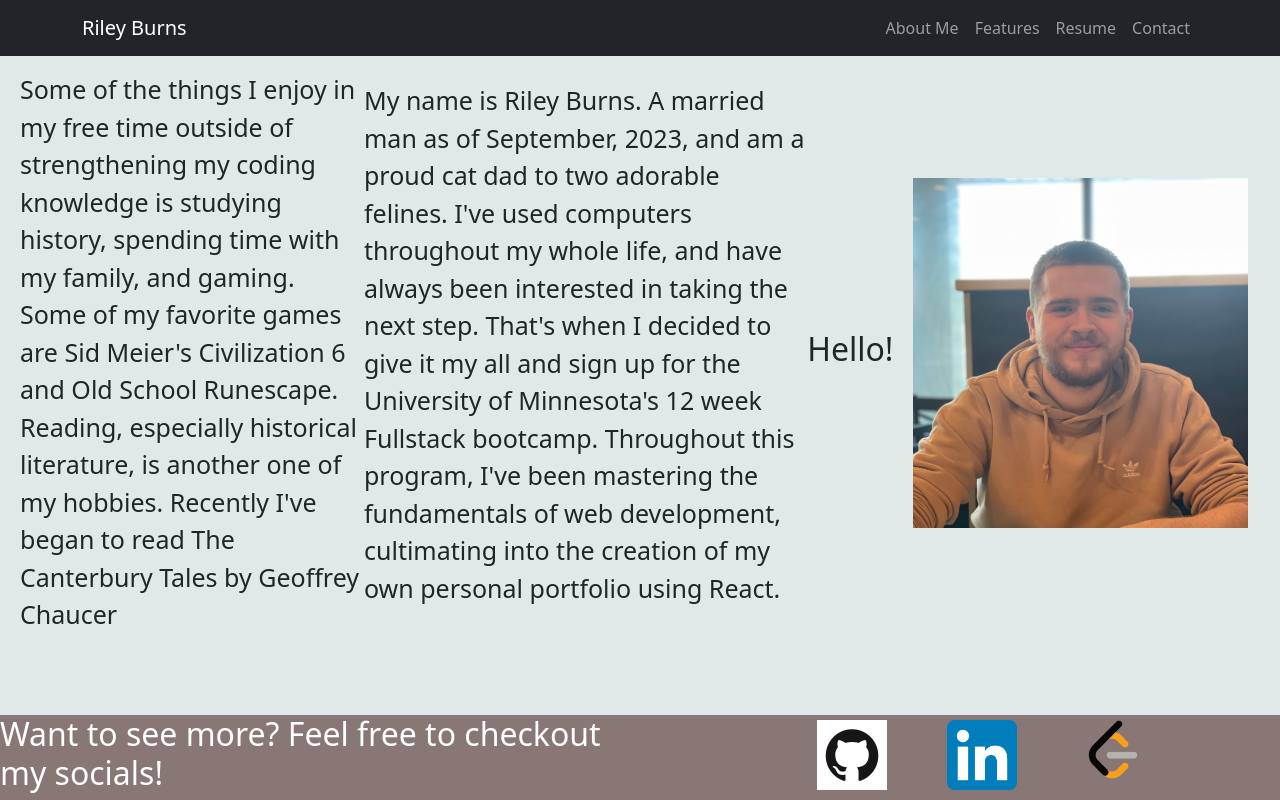
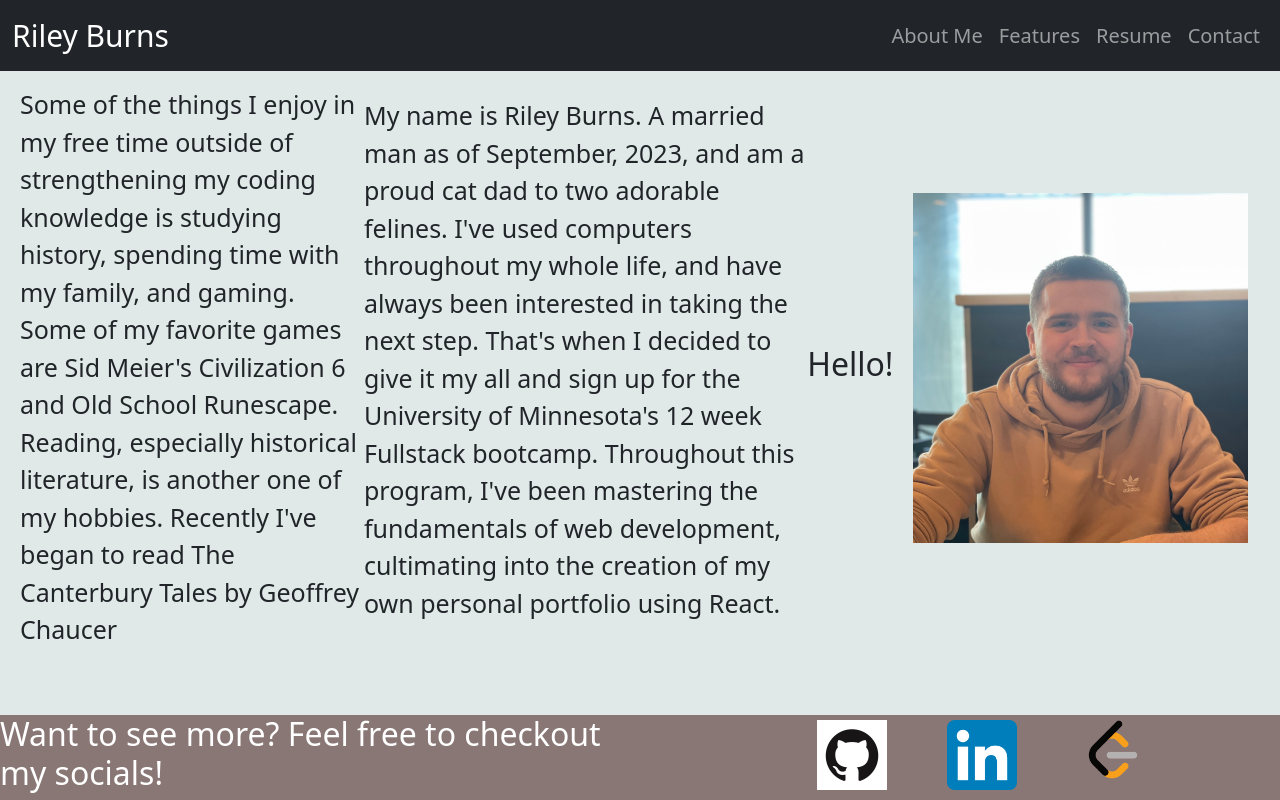
Before and after one commit to RB2277/my-portfolio, a React (Vite) app: page / in a window 1280 px wide. Built offline with nearby package versions, Linux system fonts and the light colour scheme.

Commit message:
finished styling for responsive navbar

```diff
--- a/src/App.css
+++ b/src/App.css
@@ -1,8 +1,3 @@
-header {
-  background-color: #897775;
-  color: white;
-  width: 100%;
-}
 
 #personalPic {
   height: 350px;
--- a/src/App.jsx
+++ b/src/App.jsx
@@ -8,7 +8,6 @@ import Footer from './components/Footer';
 
 import { BrowserRouter, Routes, Route } from "react-router-dom"
 import "/node_modules/bootstrap/dist/css/bootstrap.min.css";
-
 
 function App() {
 
--- a/src/components/Header.jsx
+++ b/src/components/Header.jsx
@@ -2,14 +2,15 @@ import Container from 'react-bootstrap/Container';
 import Nav from 'react-bootstrap/Nav';
 import Navbar from 'react-bootstrap/Navbar';
 import Navigation from "./Navigation";
+import styles from "../styles/Header.module.css"
 
 
 function Header() {
   return (
     <header>
   <Navbar expand="md" bg="dark" variant='dark'>
-        <Container>
-          <Navbar.Brand href="#about">Riley Burns</Navbar.Brand>
+        <Container fluid className={styles.header}>
+          <Navbar.Brand className={styles.name}>Riley Burns</Navbar.Brand>
           <Navbar.Toggle aria-controls="responsive-navbar-nav" />
         <Navbar.Collapse id="responsive-navbar-nav">
           <Nav className="ms-auto">
--- a/src/components/Navigation.jsx
+++ b/src/components/Navigation.jsx
@@ -1,6 +1,7 @@
 import Container from 'react-bootstrap/Container';
 import Nav from 'react-bootstrap/Nav';
 import Navbar from 'react-bootstrap/Navbar';
+import styles from "../styles/Header.module.css"
 
 function Navigation() {
   async function routeChange(route) {
@@ -22,10 +23,10 @@ function Navigation() {
 
   return (
     <>
-            <Nav.Link onClick={() => routeChange("about")} href="#about">About Me</Nav.Link>
-            <Nav.Link onClick={() => routeChange("portfolio")} href="#portfolio">Features</Nav.Link>
-            <Nav.Link onClick={() => routeChange("resume")} href="#resume">Resume</Nav.Link>
-            <Nav.Link onClick={() => routeChange("contact")} href="#resume">Contact</Nav.Link>
+            <Nav.Link onClick={() => routeChange("about")} href="#about" className={styles.a}>About Me</Nav.Link>
+            <Nav.Link onClick={() => routeChange("portfolio")} href="#portfolio" className={styles.a}>Features</Nav.Link>
+            <Nav.Link onClick={() => routeChange("resume")} href="#resume" className={styles.a}>Resume</Nav.Link>
+            <Nav.Link onClick={() => routeChange("contact")} href="#resume" className={styles.a}>Contact</Nav.Link>
     </>
   );
 }
--- /dev/null
+++ b/src/styles/Header.module.css
@@ -0,0 +1,14 @@
+.header {
+    margin-right: 0 !important;
+    margin-left: 0 !important;
+}
+
+.name {
+    font-size: 30px !important;
+  }
+
+.a {
+    font-size: 20px !important;
+}
+
+  /* Need to comeback and remove the !Important modifiers and instead find work arounds */
```
